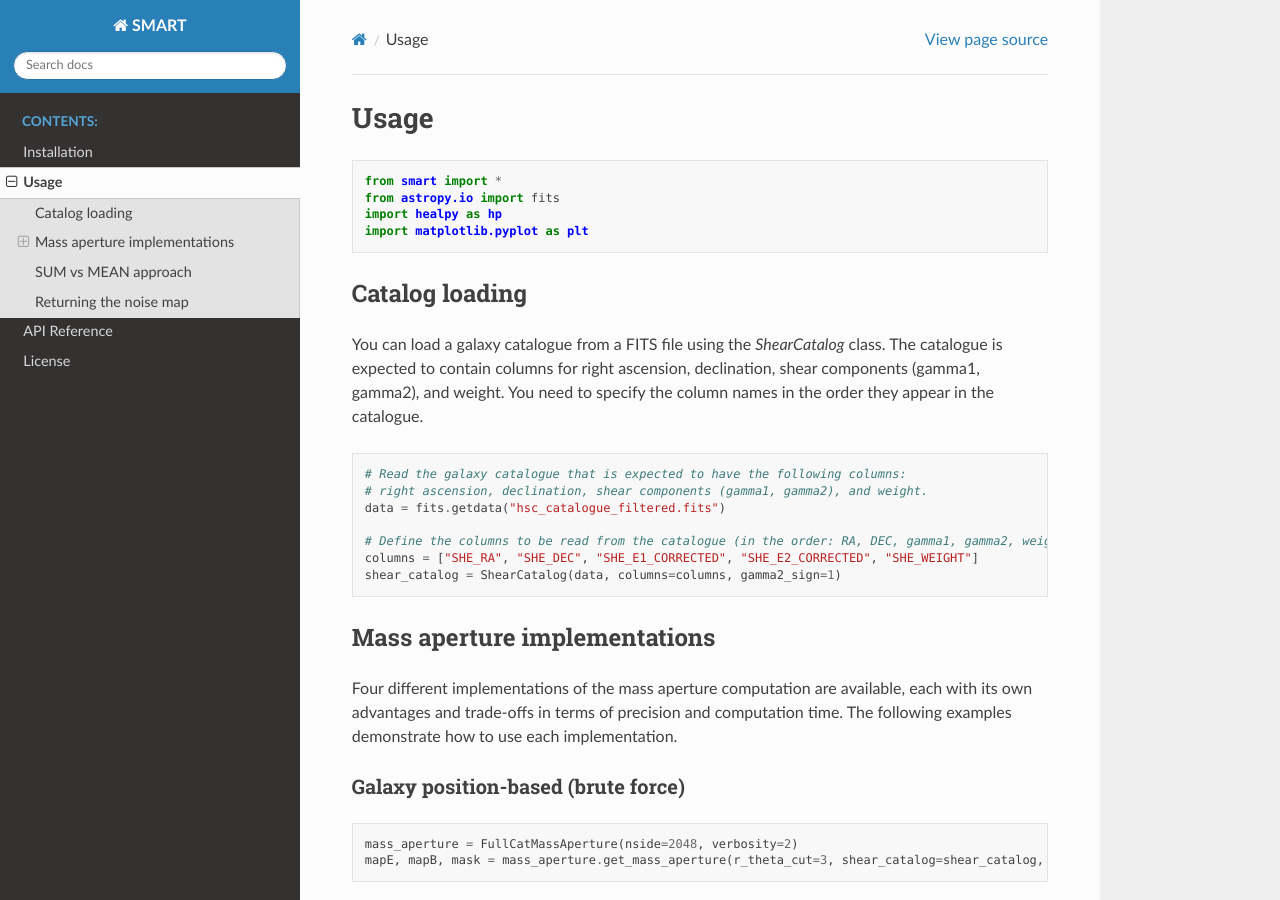
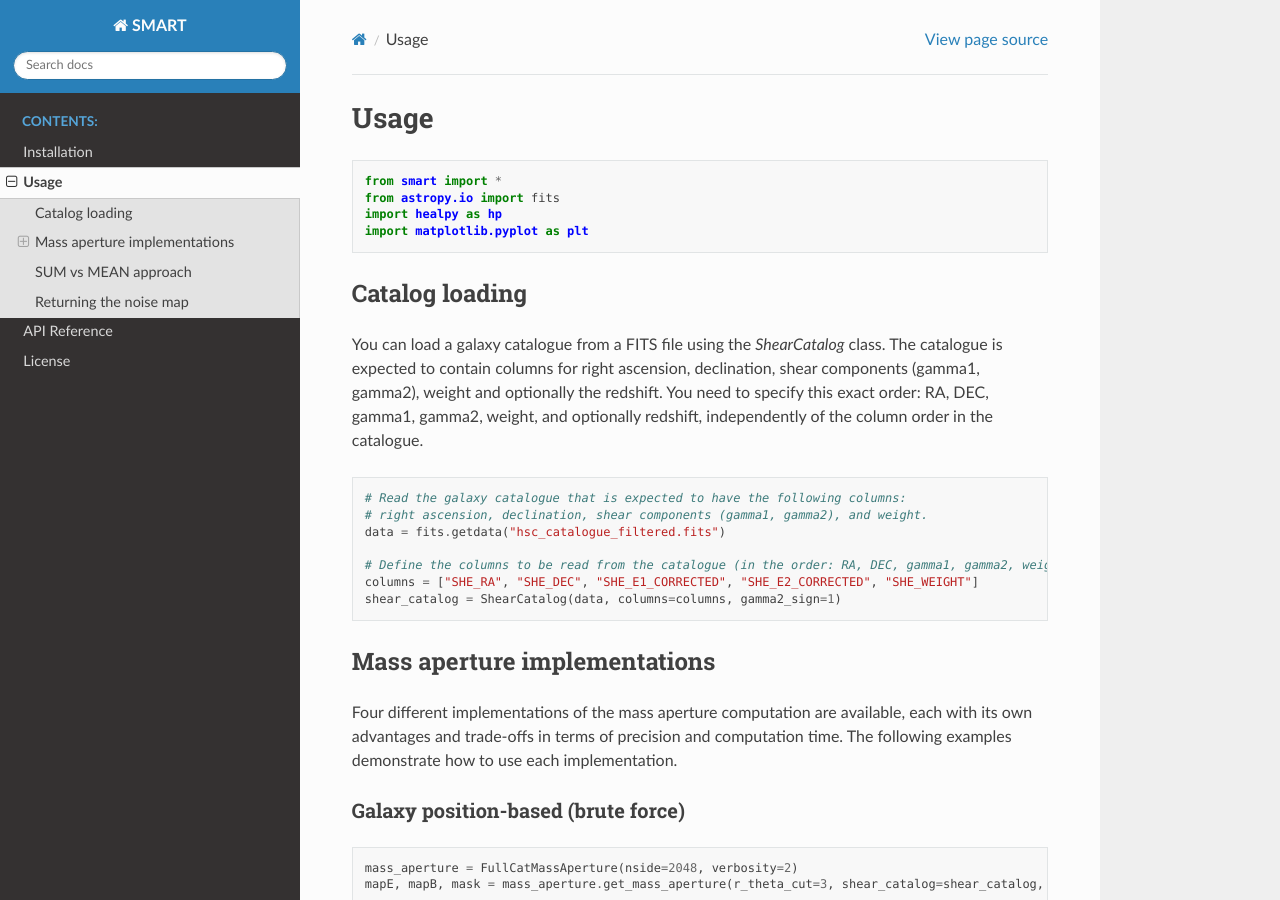
Before and after one commit to cea-lilas/SMART, a Sphinx documentation site: the page built from docs/source/usage.rst, in a window 1280 px wide and 900 px high. Built offline with Sphinx 7.4.7 and the Read the Docs theme 3.1.0, drawn with Linux system fonts in a browser that asks for light colours.

Commit message:
Update doc

```diff
--- a/docs/source/usage.rst
+++ b/docs/source/usage.rst
@@ -12,7 +12,7 @@ Usage
 Catalog loading
 ###############
 
-You can load a galaxy catalogue from a FITS file using the `ShearCatalog` class. The catalogue is expected to contain columns for right ascension, declination, shear components (gamma1, gamma2), and weight. You need to specify the column names in the order they appear in the catalogue.
+You can load a galaxy catalogue from a FITS file using the `ShearCatalog` class. The catalogue is expected to contain columns for right ascension, declination, shear components (gamma1, gamma2), weight and optionally the redshift. You need to specify this exact order: RA, DEC, gamma1, gamma2, weight, and optionally redshift, independently of the column order in the catalogue.
 
 .. code-block:: python
 
```
